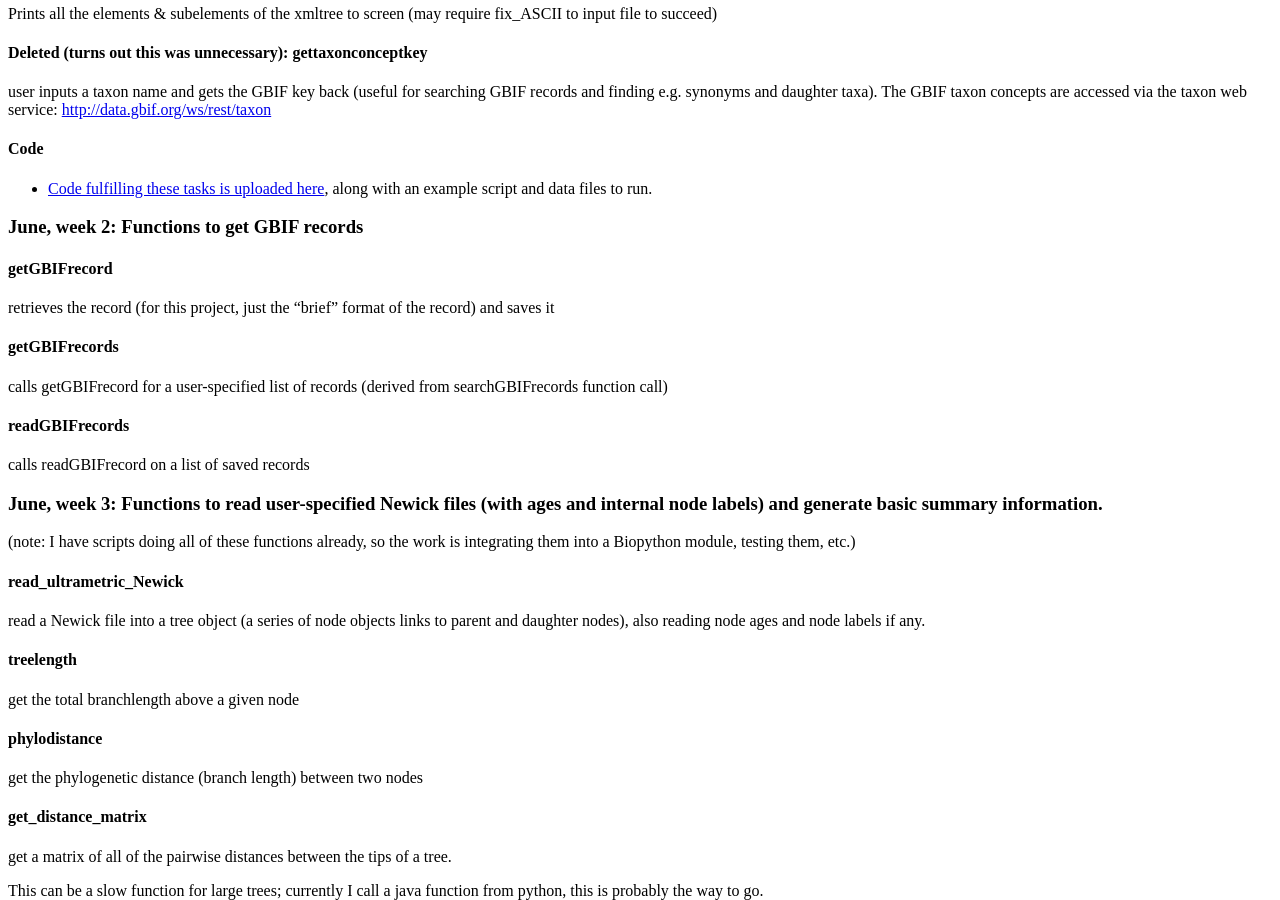
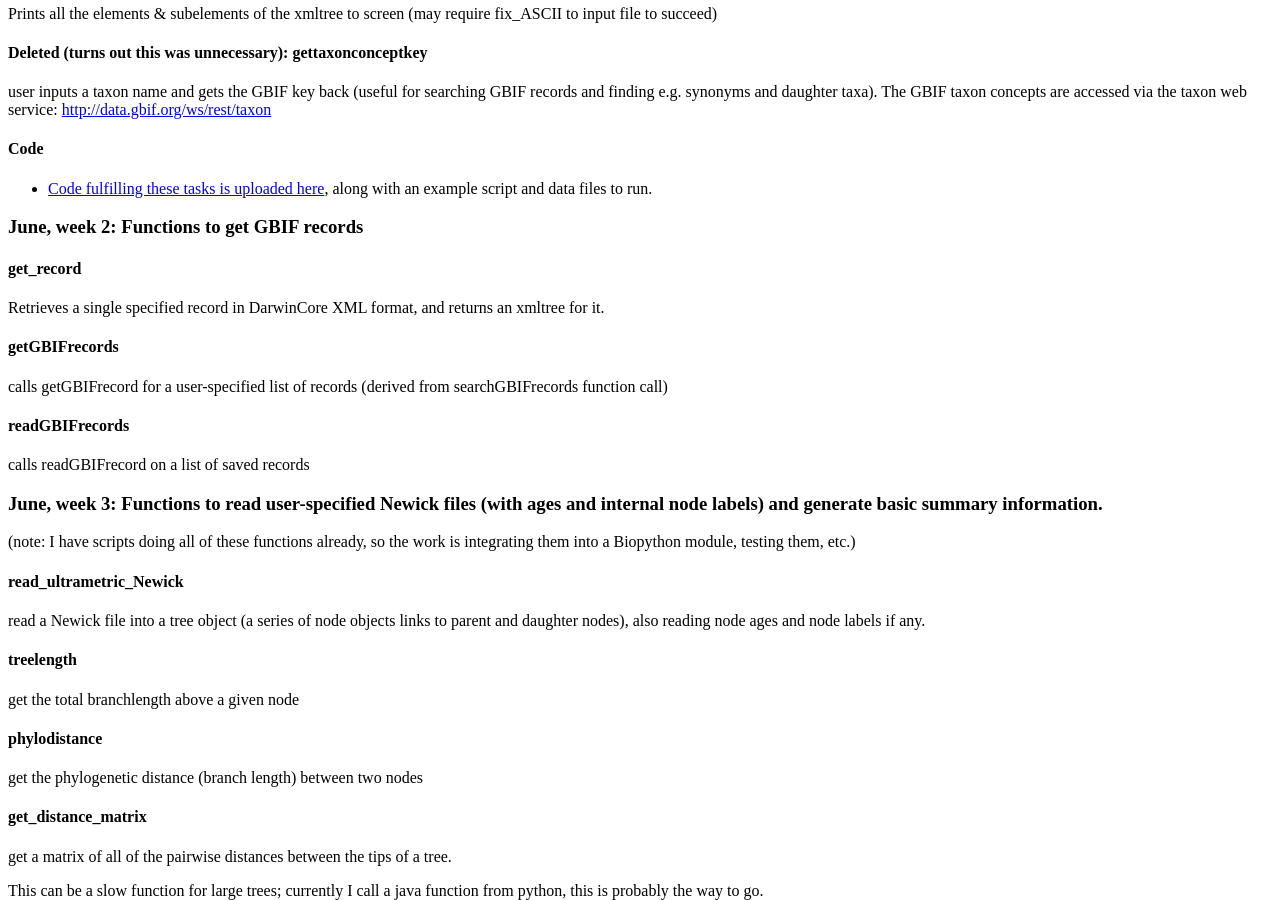
Before and after one commit to biopython/biopython.github.io, a Jekyll site: the page built from wiki/BioGeography.md, in a window 1280 px wide and 900 px high, scrolled down 1612 px. Built offline with Jekyll 4.4.1, drawn with Linux system fonts in a browser that asks for light colours.

Commit message:
get_record info

```diff
--- a/wiki/BioGeography.md
+++ b/wiki/BioGeography.md
@@ -148,10 +148,10 @@ GBIF taxon concepts are accessed via the taxon web service:
 
 ### June, week 2: Functions to get GBIF records
 
-#### getGBIFrecord
+#### get\_record
 
-retrieves the record (for this project, just the “brief” format of the
-record) and saves it
+Retrieves a single specified record in DarwinCore XML format, and
+returns an xmltree for it.
 
 #### getGBIFrecords
 
```
Also changed, not shown: 1 other file.
